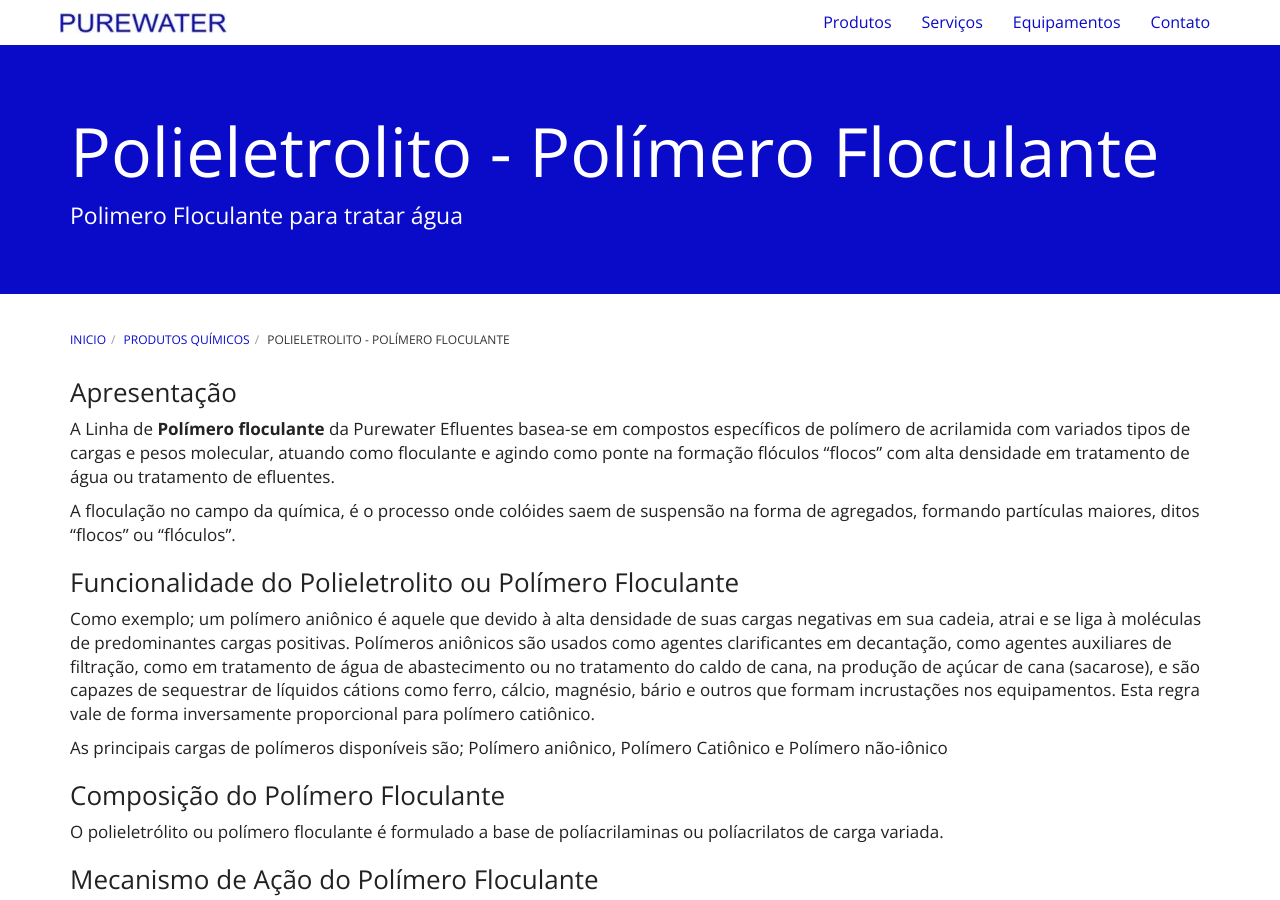
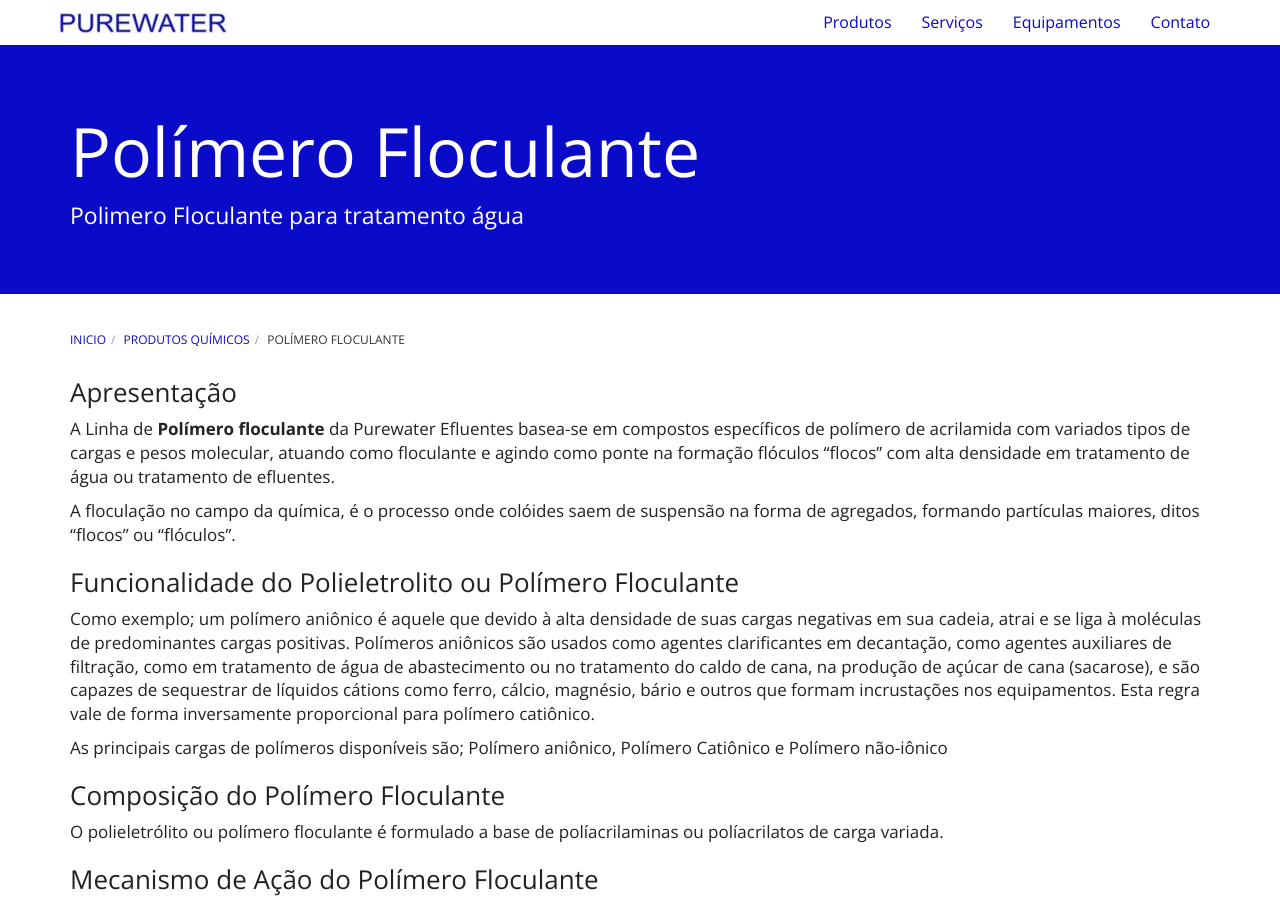
Before and after one commit to purewaterefluentes/purewaterefluentes.github.io, a Jekyll site: the page built from produtos/polieletrolito-polimero-floculante.md, in a window 1280 px wide and 900 px high. Built offline with Jekyll 4.4.1, drawn with Linux system fonts in a browser that asks for light colours; nearby versions of some CDN libraries; library files that are not in the unit come from our copies.

Commit message:
Update polieletrolito-polimero-floculante.md

```diff
--- a/produtos/polieletrolito-polimero-floculante.md
+++ b/produtos/polieletrolito-polimero-floculante.md
@@ -1,8 +1,8 @@
 ---
 layout: contato
-pageTitle: Polimero Floculante |Polimero Aniônico |Polimero Catiônico - PUREWATER EFLUENTES
-title: Polieletrolito - Polímero Floculante
-subtitle: Polimero Floculante para tratar água
+pageTitle: Polímero Floculante |Polímero Aniônico |Polímero Catiônico - PUREWATER EFLUENTES
+title: Polímero Floculante
+subtitle: Polimero Floculante para tratamento água
 ---
 
 ### Apresentação
```
